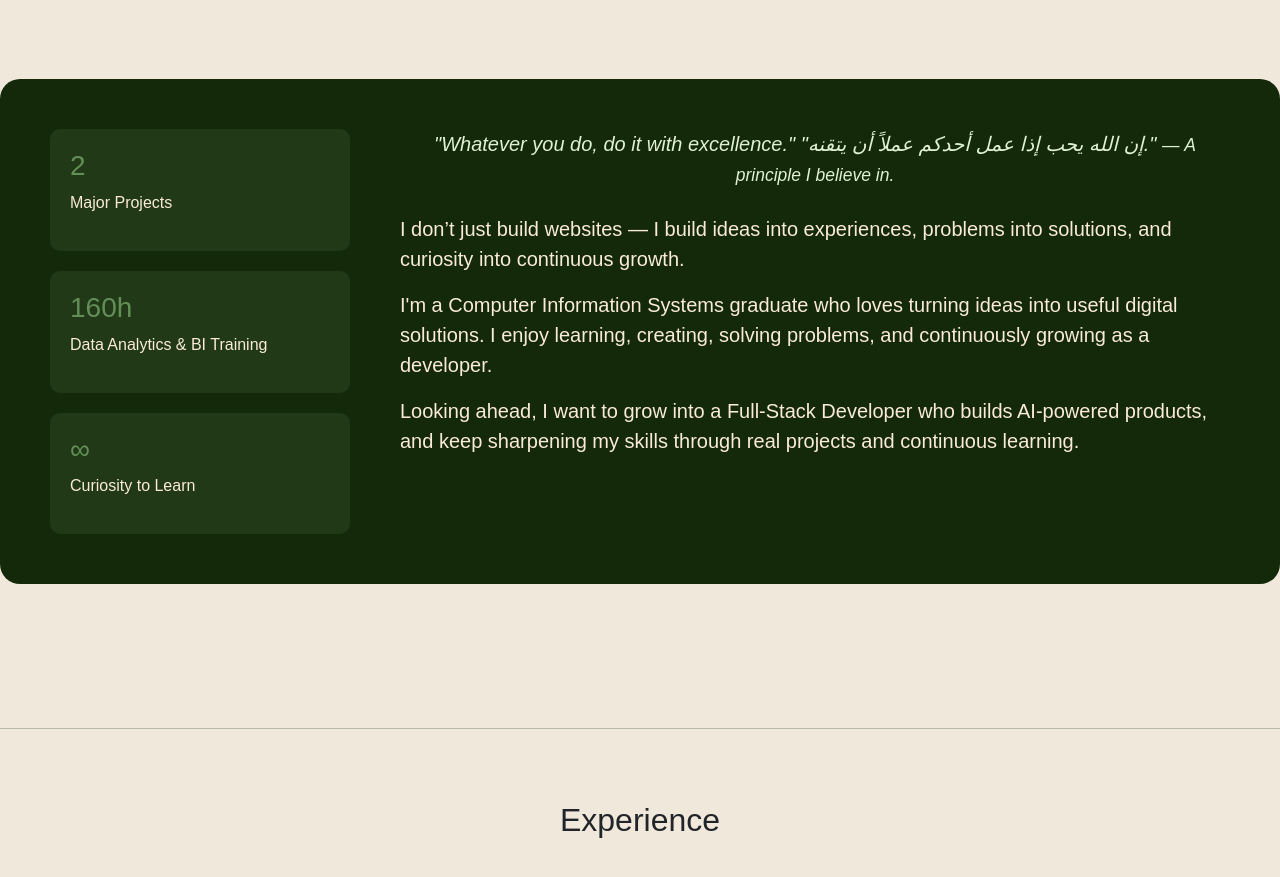
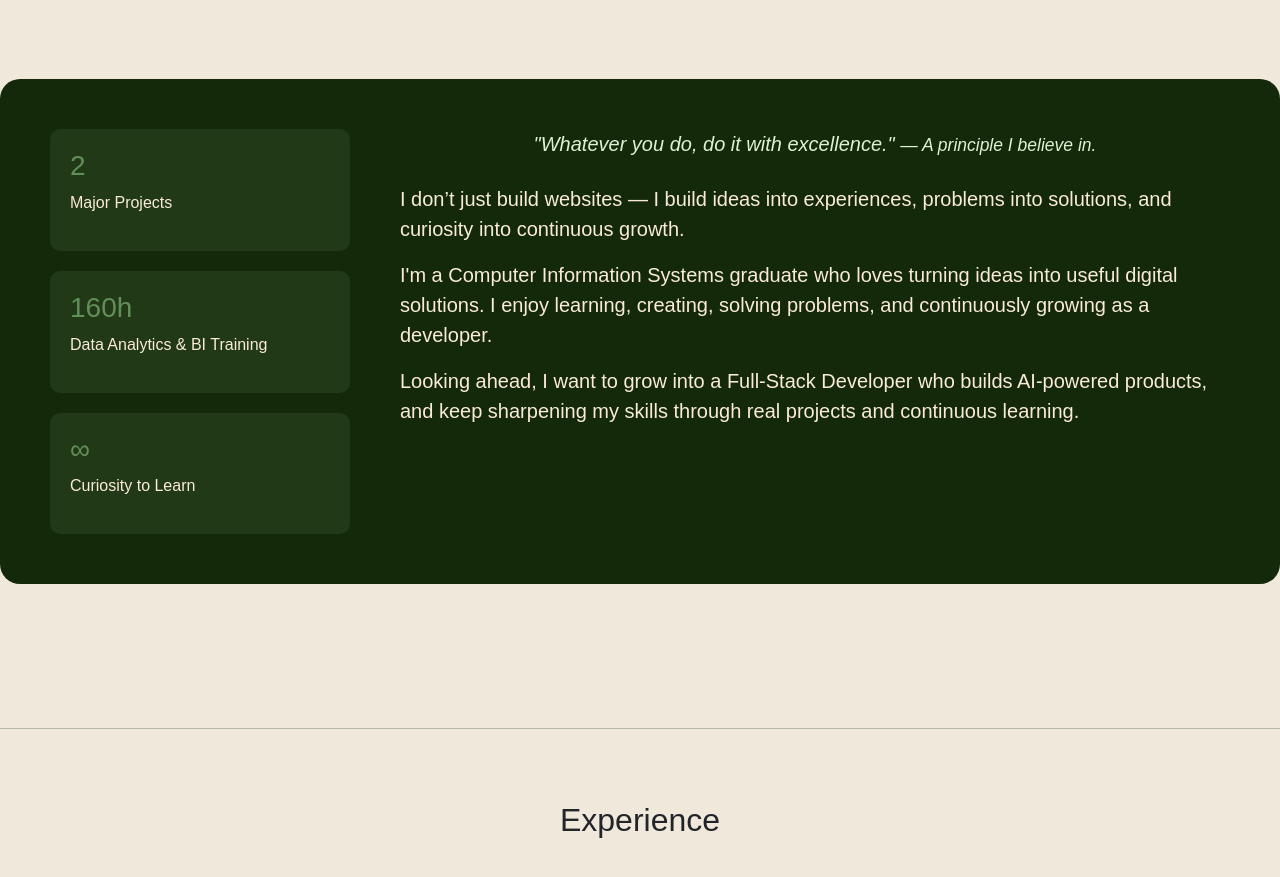
Before and after one commit to fatimaT2023/portfolio, a plain HTML site: page proo.html in a window 1280 px wide. Shown: the part 940-1817 px from the top of the page. Drawn offline with nearby package versions, Linux system fonts and the light colour scheme.

Commit message:
add a live demo

```diff
--- a/proo.html
+++ b/proo.html
@@ -88,10 +88,6 @@
 
 <blockquote>
     "Whatever you do, do it with excellence."
-
-    <span>
-        "إن الله يحب إذا عمل أحدكم عملاً أن يتقنه."
-    </span>
 
     <small>— A principle I believe in.</small>
 </blockquote>
```
Also changed, not shown: 1 other file.
